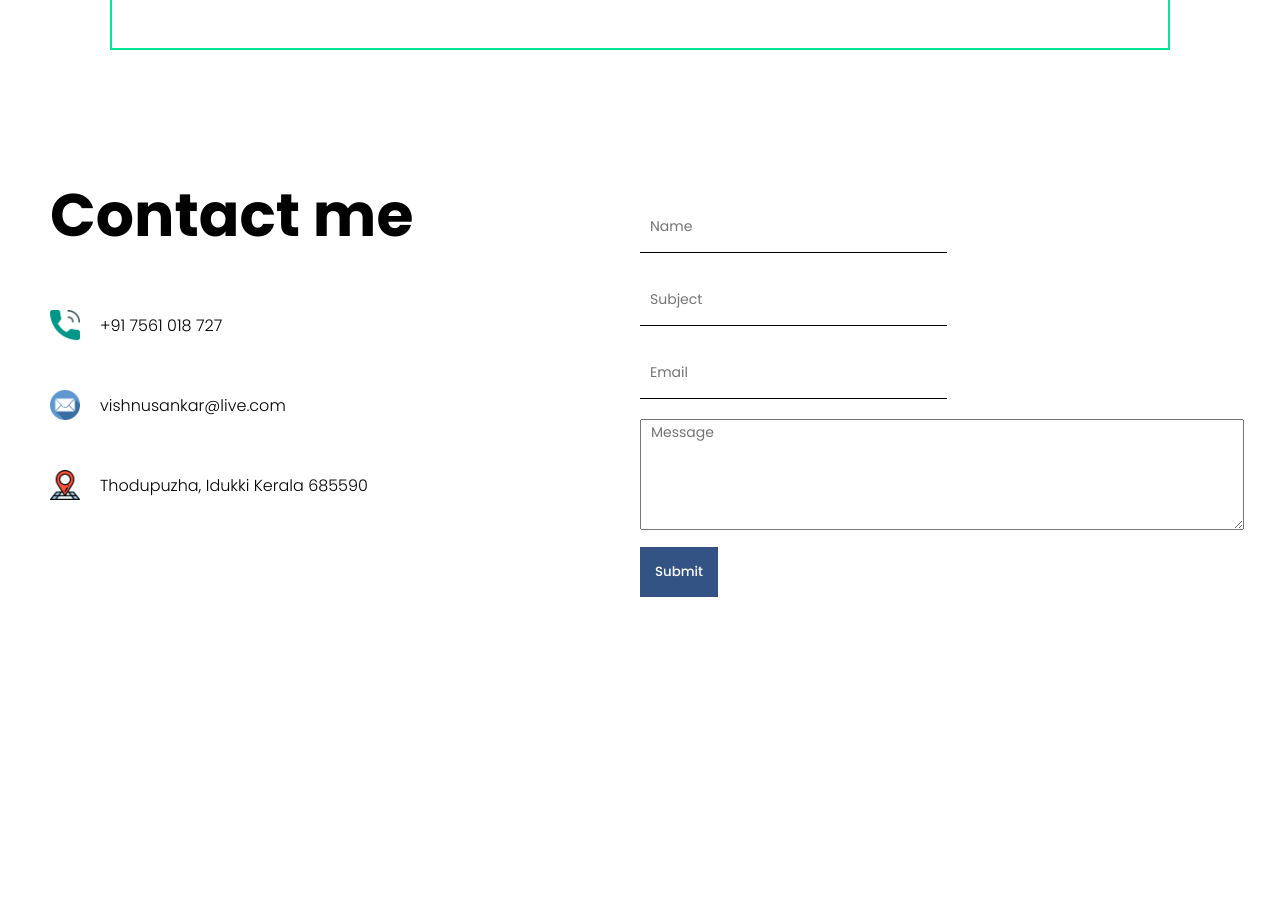
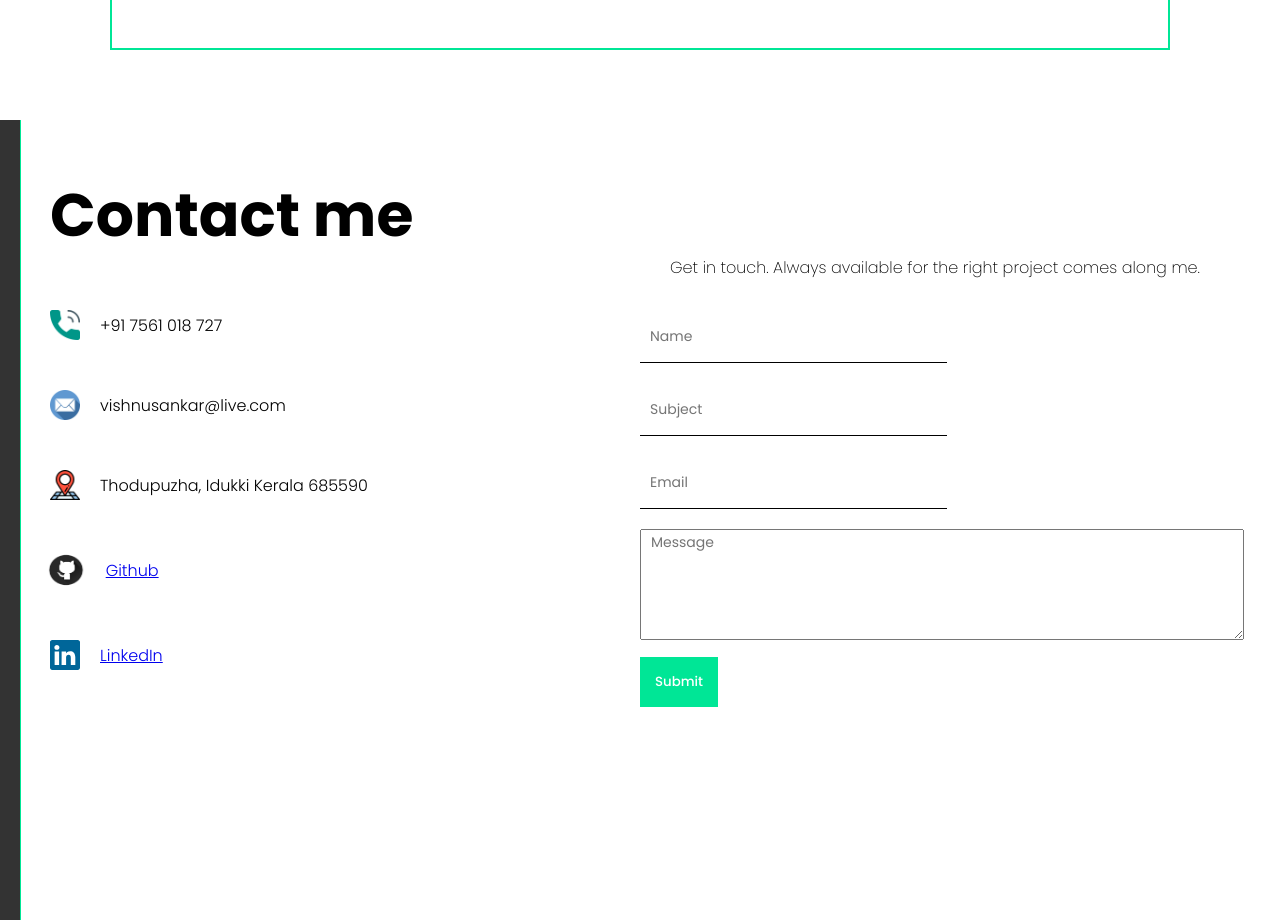
Before and after one commit to vishnusankar95/Portfolio, a React (Create React App) app: page / in a window 1280 px wide. Shown: the part 3580-4500 px from the top of the page. Built offline with nearby package versions, Linux system fonts and the light colour scheme.

Commit message:
Github and LinkedIn added

```diff
--- a/src/components/contact/Contact.jsx
+++ b/src/components/contact/Contact.jsx
@@ -5,6 +5,8 @@ import Address from "../../img/address.png";
 import { useContext, useRef, useState } from "react";
 import emailjs from "emailjs-com";
 import { ThemeContext } from "../../context";
+import github from '../../img/github.png'
+import linkedinimg from '../../img/linkedinimg.svg'
 
 const Contact = () => {
   const formRef = useRef();
@@ -16,10 +18,10 @@ const Contact = () => {
     e.preventDefault();
     emailjs
       .sendForm(
-        "service_rrvnzco",
-        "template_3v5nih4",
+        "service_9btn2tc",
+        "template_x4bwnej",
         formRef.current,
-        "user_DrriDPTGKO2Zj4RDXCA6W"
+        "user_f4aAZElQ0Uy5UZpJLaWtc"
       )
       .then(
         (result) => {
@@ -34,7 +36,7 @@ const Contact = () => {
 
   return (
     <div className="c">
-      {/* <div className="c-bg"></div> */}
+      <div className="c-bg"></div>
       <div className="c-wrapper">
         <div className="c-left">
           <h1 className="c-title">Contact me</h1>
@@ -51,13 +53,23 @@ const Contact = () => {
               <img className="c-icon" src={Address} alt="" />
               Thodupuzha, Idukki Kerala 685590
             </div>
+            <div className="c-info-item">
+              <img className="c-icong" src={github} alt="" />
+              <a href="https://github.com/vishnusankar95" target="_blank" rel="noreferrer">
+              Github</a>
+            </div>
+            <div className="c-info-item">
+              <img className="c-icon" src={linkedinimg} alt="" />
+              <a className="c-a" href="https://www.linkedin.com/in/vishnu-sankar-855b72b4/" target="_blank" rel="noreferrer">
+              LinkedIn</a>
+            </div>
           </div>
         </div>
         <div className="c-right">
-          {/* <p className="c-desc">
-            <b>What’s your story?</b> Get in touch. Always available for
-            freelancing if the right project comes along. me.
-          </p> */}
+          <p className="c-desc">
+            Get in touch. Always available for
+            the right project comes along me.
+          </p>
           <form ref={formRef} onSubmit={handleSubmit}>
             <input style={{backgroundColor: darkMode && "#333"}} type="text" placeholder="Name" name="user_name" />
             <input style={{backgroundColor: darkMode && "#333"}} type="text" placeholder="Subject" name="user_subject" />
--- a/src/components/contact/contact.css
+++ b/src/components/contact/contact.css
@@ -6,7 +6,8 @@
 .c-bg {
   width: 20px;
   height: 100%;
-  background-color: #335384;
+  background-color:#333;
+  border-right: 1px solid #00E696;
   position: absolute;
 }
 
@@ -25,6 +26,7 @@
   flex-direction: column;
   align-items: center;
   justify-content: center;
+  margin-top: 9vh;
 }
 
 .c-title {
@@ -44,6 +46,12 @@
   width: 30px;
   height: 30px;
   margin-right: 20px;
+}
+
+.c-icong {
+  width: 80px;
+  height: 40px;
+  margin-left: -1.9vw;
 }
 
 .c-desc {
@@ -74,7 +82,7 @@ textarea {
 button {
   border: none;
   padding: 15px;
-  background-color: #335384;
+  background-color: #00E696;;
   color: white;
   font-weight: 500;
   cursor: pointer;
@@ -84,6 +92,10 @@ button {
   .c-wrapper {
     flex-direction: column;
     padding: 0px 50px;
+  }
+
+  .c-a{
+    text-decoration: none;
   }
 
   .c-title {
```
Also changed, not shown: src/img/linkedinimg.svg (added), 1 other file (tests, documents, lock files or other folders).
